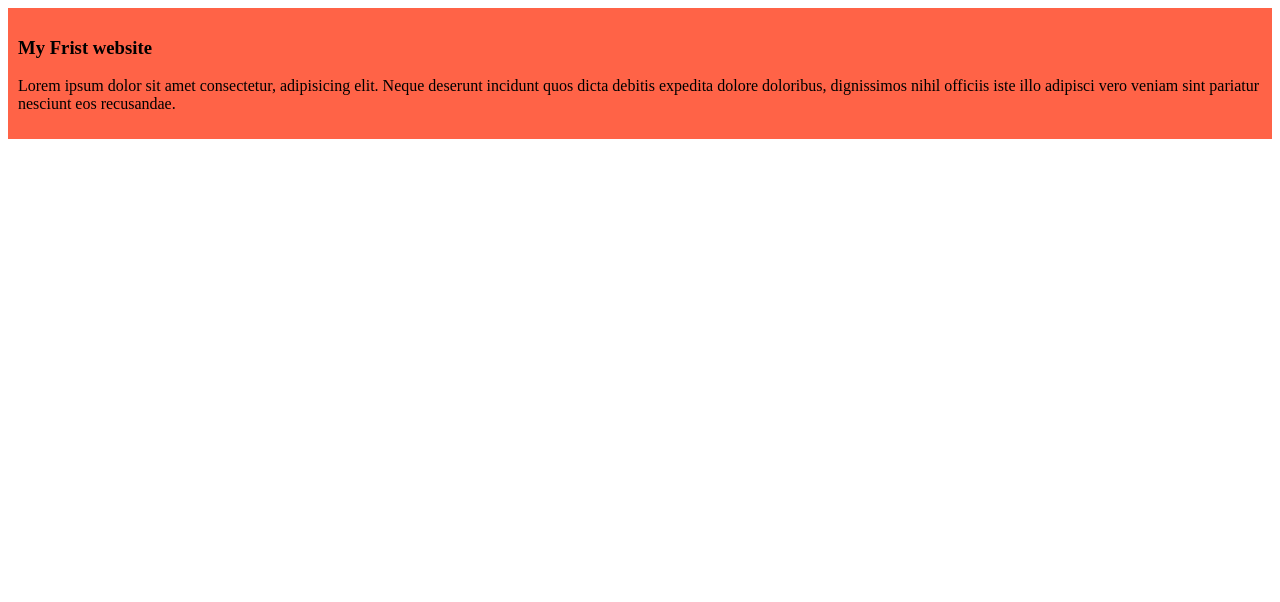
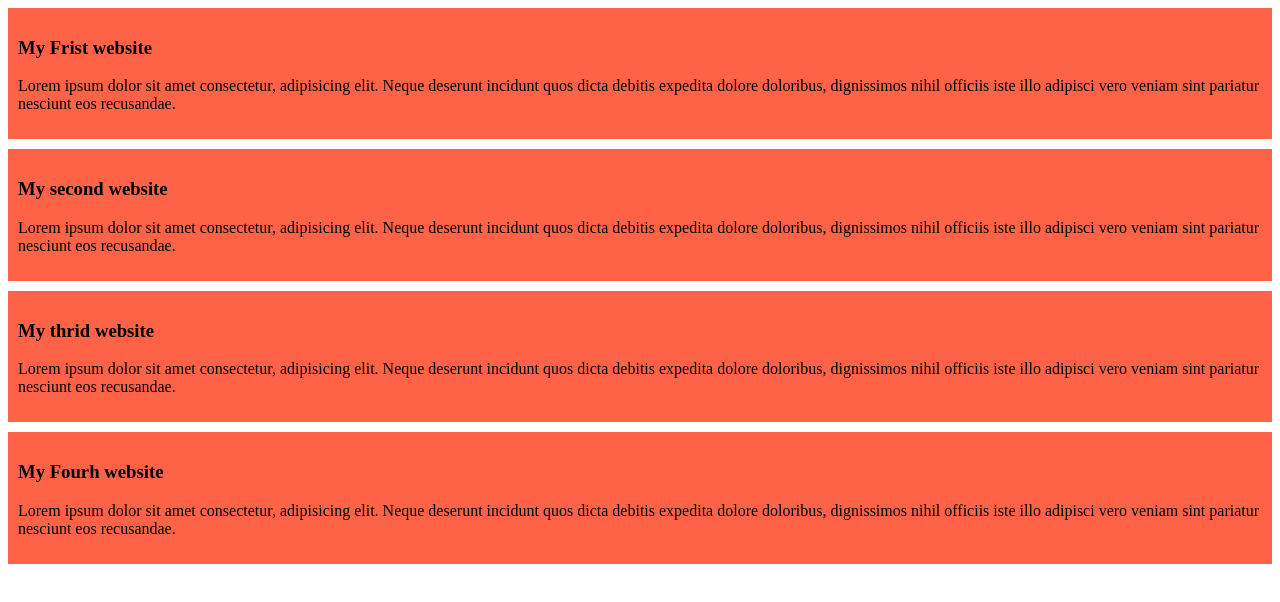
Before and after one commit to sajibdas44/my-simple-website, a plain HTML site: page index.html in a window 1280 px wide. Drawn offline with Linux system fonts and the light colour scheme.

Commit message:
added the second and the thrid blog

```diff
--- a/index.html
+++ b/index.html
@@ -7,9 +7,21 @@
     <link rel="stylesheet" href="styles/blogs.css">
 </head>
 <body>
-    <div>
-        <h3>My Frist website</h3>
-        <p>Lorem ipsum dolor sit amet consectetur, adipisicing elit. Neque deserunt incidunt quos dicta debitis expedita dolore doloribus, dignissimos nihil officiis iste illo adipisci vero veniam sint pariatur nesciunt eos recusandae.</p>
-    </div>
 </body>
 </html>
+<div>
+    <h3>My Frist website</h3>
+    <p>Lorem ipsum dolor sit amet consectetur, adipisicing elit. Neque deserunt incidunt quos dicta debitis expedita dolore doloribus, dignissimos nihil officiis iste illo adipisci vero veniam sint pariatur nesciunt eos recusandae.</p>
+</div>
+<div>
+    <h3>My second website</h3>
+    <p>Lorem ipsum dolor sit amet consectetur, adipisicing elit. Neque deserunt incidunt quos dicta debitis expedita dolore doloribus, dignissimos nihil officiis iste illo adipisci vero veniam sint pariatur nesciunt eos recusandae.</p>
+</div>
+<div>
+    <h3>My thrid website</h3>
+    <p>Lorem ipsum dolor sit amet consectetur, adipisicing elit. Neque deserunt incidunt quos dicta debitis expedita dolore doloribus, dignissimos nihil officiis iste illo adipisci vero veniam sint pariatur nesciunt eos recusandae.</p>
+</div>
+<div>
+    <h3>My Fourh website</h3>
+    <p>Lorem ipsum dolor sit amet consectetur, adipisicing elit. Neque deserunt incidunt quos dicta debitis expedita dolore doloribus, dignissimos nihil officiis iste illo adipisci vero veniam sint pariatur nesciunt eos recusandae.</p>
+</div>
--- a/styles/blogs.css
+++ b/styles/blogs.css
@@ -1,4 +1,5 @@
 div{
     background-color: tomato;
     padding: 10px;
+    margin-bottom: 10px;
 }
```
